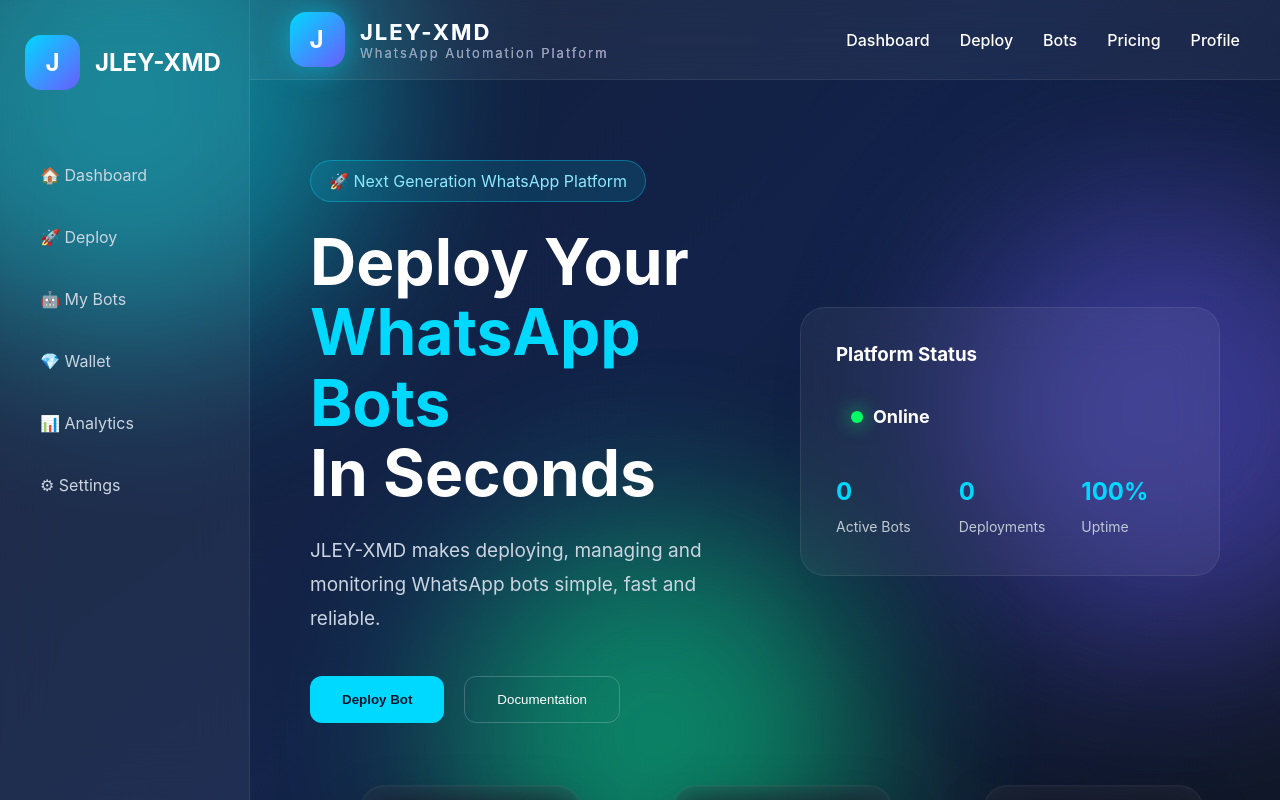
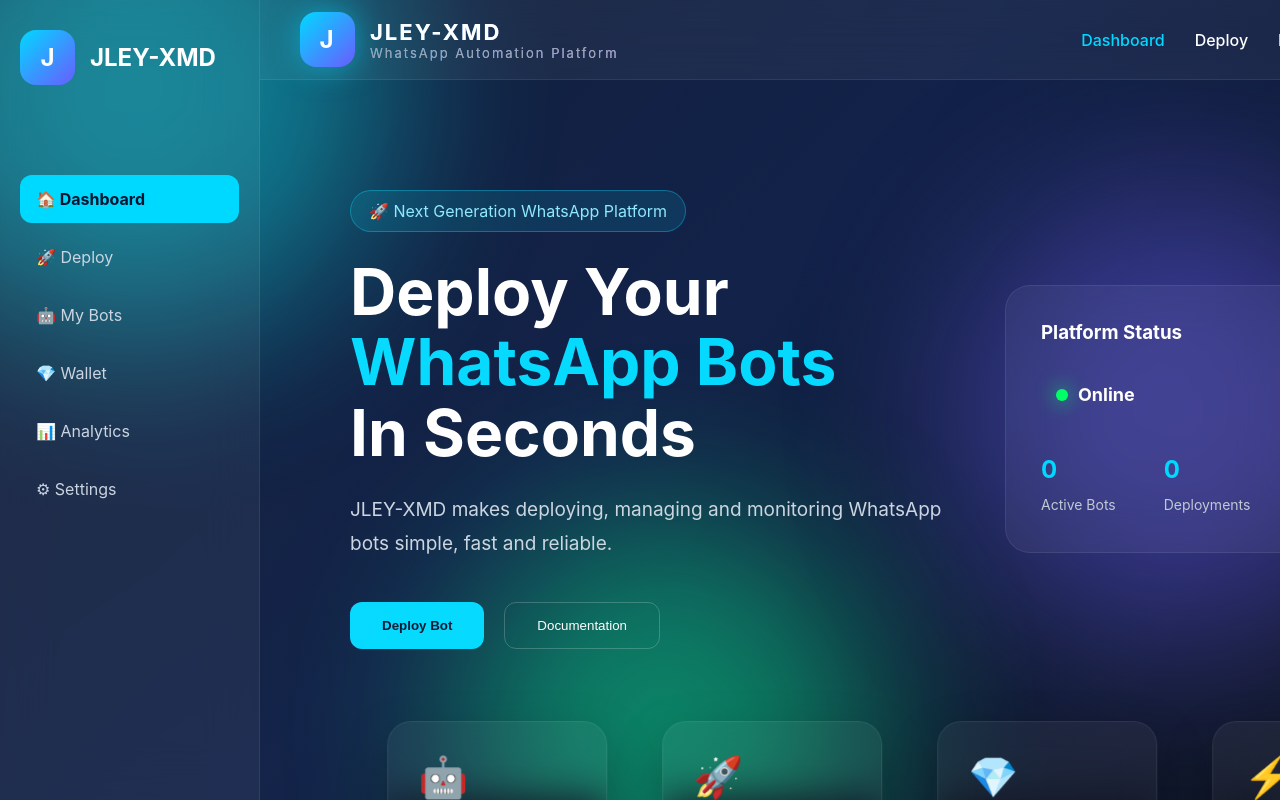
Before and after one commit to J-ley644/jley-xmd, a React (Vite) app in the folder dashboard/client/: page / in a window 1280 px wide. Shown: the top 800 px of the page. Built offline with nearby package versions, Linux system fonts and the light colour scheme; no server answers.

Commit message:
Build responsive dashboard layout and mobile navigation

```diff
--- a/dashboard/client/src/App.jsx
+++ b/dashboard/client/src/App.jsx
@@ -1,15 +1,12 @@
 import "./App.css";
 
-import Sidebar from "./components/Sidebar";
-import Navbar from "./components/Navbar";
-import AppRoutes from "./routes/AppRoutes";
-import Footer from "./components/Footer";
+import Layout from "./components/Layout";
 
 function App() {
 
     return (
 
-        <div className="app-shell">
+        <>
 
             <div className="animated-bg">
 
@@ -19,28 +16,9 @@
 
             </div>
 
+            <Layout />
 
-            <Sidebar />
-
-
-            <div className="main-content">
-
-                <Navbar />
-
-                <div className="page-content">
-
-                    <AppRoutes />
-
-                </div>
-
-
-                <Footer />
-
-
-            </div>
-
-
-        </div>
+        </>
 
     );
 
--- /dev/null
+++ b/dashboard/client/src/components/Layout.css
@@ -0,0 +1,61 @@
+.layout{
+
+    display:flex;
+
+    min-height:100vh;
+
+}
+
+.layout-main{
+
+    flex:1;
+
+    margin-left:260px;
+
+    display:flex;
+
+    flex-direction:column;
+
+    min-height:100vh;
+
+}
+
+.layout-content{
+
+    flex:1;
+
+    width:100%;
+
+    padding:30px;
+
+    overflow-x:hidden;
+
+}
+
+@media (max-width:900px){
+
+    .layout-main{
+
+        margin-left:80px;
+
+    }
+
+}
+
+@media (max-width:768px){
+
+    .layout-main{
+
+        margin-left:0;
+
+        width:100%;
+
+    }
+
+    .layout-content{
+
+        padding:20px 15px;
+
+    }
+
+}
--- /dev/null
+++ b/dashboard/client/src/components/Layout.jsx
@@ -0,0 +1,30 @@
+import Sidebar from "./Sidebar";
+import Navbar from "./Navbar";
+import Footer from "./Footer";
+import AppRoutes from "../routes/AppRoutes";
+
+import "./Layout.css";
+
+function Layout() {
+    return (
+        <div className="layout">
+
+            <Sidebar />
+
+            <div className="layout-main">
+
+                <Navbar />
+
+                <main className="layout-content">
+                    <AppRoutes />
+                </main>
+
+                <Footer />
+
+            </div>
+
+        </div>
+    );
+}
+
+export default Layout;
--- /dev/null
+++ b/dashboard/client/src/components/MobileSidebar.css
@@ -0,0 +1,128 @@
+.mobile-overlay{
+
+    position:fixed;
+
+    inset:0;
+
+    background:rgba(0,0,0,.45);
+
+    opacity:0;
+
+    visibility:hidden;
+
+    transition:.3s;
+
+    z-index:999;
+
+}
+
+.mobile-overlay.show{
+
+    opacity:1;
+
+    visibility:visible;
+
+}
+
+.mobile-sidebar{
+
+    position:fixed;
+
+    top:0;
+
+    left:-280px;
+
+    width:260px;
+
+    height:100vh;
+
+    background:#07142f;
+
+    padding:25px;
+
+    transition:.3s;
+
+    z-index:1000;
+
+}
+
+.mobile-sidebar.open{
+
+    left:0;
+
+}
+
+.mobile-header{
+
+    display:flex;
+
+    justify-content:space-between;
+
+    align-items:center;
+
+    margin-bottom:40px;
+
+}
+
+.mobile-header h2{
+
+    color:white;
+
+}
+
+.mobile-header button{
+
+    background:none;
+
+    border:none;
+
+    color:white;
+
+    font-size:26px;
+
+    cursor:pointer;
+
+}
+
+.mobile-sidebar nav{
+
+    display:flex;
+
+    flex-direction:column;
+
+    gap:12px;
+
+}
+
+.mobile-sidebar a{
+
+    color:#cbd5e1;
+
+    text-decoration:none;
+
+    padding:14px;
+
+    border-radius:12px;
+
+}
+
+.mobile-sidebar a.active{
+
+    background:#00d9ff;
+
+    color:#07142f;
+
+    font-weight:bold;
+
+}
+
+@media(min-width:769px){
+
+    .mobile-sidebar,
+    .mobile-overlay{
+
+        display:none;
+
+    }
+
+}
--- /dev/null
+++ b/dashboard/client/src/components/MobileSidebar.jsx
@@ -0,0 +1,63 @@
+import { NavLink } from "react-router-dom";
+import "./MobileSidebar.css";
+
+function MobileSidebar({ open, setOpen }) {
+
+    return (
+
+        <>
+
+            <div
+                className={`mobile-overlay ${open ? "show" : ""}`}
+                onClick={() => setOpen(false)}
+            ></div>
+
+            <aside className={`mobile-sidebar ${open ? "open" : ""}`}>
+
+                <div className="mobile-header">
+
+                    <h2>JLEY-XMD</h2>
+
+                    <button onClick={() => setOpen(false)}>
+                        ✕
+                    </button>
+
+                </div>
+
+                <nav>
+
+                    <NavLink to="/" onClick={() => setOpen(false)}>
+                        🏠 Dashboard
+                    </NavLink>
+
+                    <NavLink to="/deploy" onClick={() => setOpen(false)}>
+                        🚀 Deploy
+                    </NavLink>
+
+                    <NavLink to="/bots" onClick={() => setOpen(false)}>
+                        🤖 My Bots
+                    </NavLink>
+
+                    <NavLink to="/wallet" onClick={() => setOpen(false)}>
+                        💎 Wallet
+                    </NavLink>
+
+                    <NavLink to="/analytics" onClick={() => setOpen(false)}>
+                        📊 Analytics
+                    </NavLink>
+
+                    <NavLink to="/settings" onClick={() => setOpen(false)}>
+                        ⚙ Settings
+                    </NavLink>
+
+                </nav>
+
+            </aside>
+
+        </>
+
+    );
+
+}
+
+export default MobileSidebar;
--- a/dashboard/client/src/components/Navbar.css
+++ b/dashboard/client/src/components/Navbar.css
@@ -62,8 +62,7 @@
 
     color:white;
 
-    box-shadow:
-        0 0 30px rgba(0,217,255,.5);
+    box-shadow:0 0 30px rgba(0,217,255,.5);
 
 }
 
@@ -89,9 +88,7 @@
 
     gap:30px;
 
-    flex-wrap:wrap;
-
-    justify-content:flex-end;
+    align-items:center;
 
 }
 
@@ -113,13 +110,37 @@
 
 }
 
+.nav-links a.active{
+
+    color:#00d9ff;
+
+}
+
+.menu-btn{
+
+    display:none;
+
+    background:none;
+
+    border:none;
+
+    color:white;
+
+    font-size:30px;
+
+    cursor:pointer;
+
+    margin-right:15px;
+
+}
+
 /* Tablet */
 
 @media (max-width:900px){
 
     .navbar{
 
-    padding:20px;
+        padding:0 20px;
 
     }
 
@@ -137,61 +158,53 @@
 
 }
 
-/* Phone */
+/* Mobile */
 
 @media (max-width:768px){
 
     .navbar{
 
-    flex-direction:column;
+        padding:0 15px;
 
-    align-items:flex-start;
+        min-height:70px;
 
-    gap:18px;
+    }
 
-    padding:20px;
+    .menu-btn{
+
+        display:block;
 
     }
 
     .logo{
 
-    width:100%;
+        flex:1;
 
     }
 
     .logo-icon{
 
-    width:48px;
+        width:45px;
 
-    height:48px;
+        height:45px;
 
     }
 
     .logo h2{
 
-    font-size:20px;
+        font-size:18px;
 
     }
 
     .logo p{
 
-    font-size:12px;
+        display:none;
 
     }
 
     .nav-links{
 
-    width:100%;
-
-    justify-content:center;
-
-    gap:15px;
-
-}
-
-.nav-links a{
-
-    padding:8px 12px;
+        display:none;
 
     }
 
--- a/dashboard/client/src/components/Navbar.jsx
+++ b/dashboard/client/src/components/Navbar.jsx
@@ -1,10 +1,24 @@
 import "./Navbar.css";
+import { useState } from "react";
+import { NavLink } from "react-router-dom";
+import MobileSidebar from "./MobileSidebar";
 
 function Navbar() {
 
+    const [open, setOpen] = useState(false);
+
     return (
 
+        <>
+
             <header className="navbar">
+
+                <button
+                    className="menu-btn"
+                    onClick={() => setOpen(true)}
+                >
+                    ☰
+                </button>
 
                 <div className="logo">
 
@@ -24,19 +38,36 @@
 
                 <div className="nav-links">
 
-                <a href="/">Dashboard</a>
+                    <NavLink to="/">
+                        Dashboard
+                    </NavLink>
 
-                <a href="/deploy">Deploy</a>
+                    <NavLink to="/deploy">
+                        Deploy
+                    </NavLink>
 
-                <a href="/bots">Bots</a>
+                    <NavLink to="/bots">
+                        Bots
+                    </NavLink>
 
-                <a href="/pricing">Pricing</a>
+                    <NavLink to="/pricing">
+                        Pricing
+                    </NavLink>
 
-                <a href="/profile">Profile</a>
+                    <NavLink to="/profile">
+                        Profile
+                    </NavLink>
 
                 </div>
 
             </header>
+
+            <MobileSidebar
+                open={open}
+                setOpen={setOpen}
+            />
+
+        </>
 
     );
 
--- a/dashboard/client/src/components/Sidebar.css
+++ b/dashboard/client/src/components/Sidebar.css
@@ -1,16 +1,15 @@
 .sidebar{
-
-    width:250px;
-
-    min-height:100vh;
 
     position:fixed;
 
     left:0;
-
     top:0;
 
-    z-index:1000;
+    width:260px;
+    height:100vh;
+
+    display:flex;
+    flex-direction:column;
 
     backdrop-filter:blur(25px);
 
@@ -18,9 +17,11 @@
 
     border-right:1px solid rgba(255,255,255,.08);
 
-    padding:35px 25px;
+    padding:30px 20px;
 
-    transition:.35s;
+    z-index:1000;
+
+    transition:.3s;
 
 }
 
@@ -32,7 +33,7 @@
 
     gap:15px;
 
-    margin-bottom:60px;
+    margin-bottom:50px;
 
 }
 
@@ -42,21 +43,23 @@
 
     height:55px;
 
-    border-radius:16px;
-
-    background:linear-gradient(135deg,#00d9ff,#6a5cff);
-
     display:flex;
 
     align-items:center;
 
     justify-content:center;
 
+    border-radius:16px;
+
+    background:linear-gradient(
+        135deg,
+        #00d9ff,
+        #6a5cff
+    );
+
     font-size:24px;
 
     font-weight:bold;
-
-    color:white;
 
 }
 
@@ -72,110 +75,80 @@
 
     flex-direction:column;
 
-    gap:12px;
+    gap:10px;
 
 }
 
-.sidebar a{
+.sidebar nav a{
 
     color:#cbd5e1;
 
     text-decoration:none;
 
-    padding:15px;
+    padding:14px 16px;
 
     border-radius:12px;
 
-    transition:.3s;
+    transition:.25s;
 
 }
 
-.sidebar a:hover{
+.sidebar nav a:hover{
 
-    background:rgba(0,217,255,.15);
+    background:rgba(0,217,255,.12);
 
     color:white;
 
 }
 
-/* Desktop */
+.sidebar nav a.active{
 
-@media (min-width:901px){
+    background:#00d9ff;
 
-.main-content{
+    color:#07142f;
 
-    margin-left:250px;
-
-}
+    font-weight:700;
 
 }
 
 /* Tablet */
 
-@media (max-width:900px){
+@media(max-width:900px){
 
-.sidebar{
+    .sidebar{
 
-    width:220px;
+        width:80px;
 
-}
+        padding:25px 10px;
 
-.main-content{
+    }
 
-    margin-left:220px;
+    .sidebar h2{
 
-}
+        display:none;
+
+    }
+
+    .sidebar nav a{
+
+        text-align:center;
+
+        padding:14px 8px;
+
+        font-size:20px;
+
+    }
 
 }
 
 /* Phone */
 
-@media (max-width:768px){
+@media(max-width:768px){
 
-.sidebar{
+    .sidebar{
 
-    width:100%;
+        display:none;
 
-    height:auto;
-
-    position:relative;
-
-    min-height:auto;
-
-    padding:20px;
-
-    border-right:none;
-
-    border-bottom:1px solid rgba(255,255,255,.08);
+    }
 
 }
-
-.sidebar-logo{
-
-    margin-bottom:25px;
-
-}
-
-.sidebar nav{
-
-    flex-direction:row;
-
-    flex-wrap:wrap;
-
-    justify-content:center;
-
-}
-
-.sidebar a{
-
-    padding:10px 14px;
-
-}
-
-.main-content{
-
-    margin-left:0;
-
-}
-
-}
--- a/dashboard/client/src/components/Sidebar.jsx
+++ b/dashboard/client/src/components/Sidebar.jsx
@@ -1,3 +1,4 @@
+import { NavLink } from "react-router-dom";
 import "./Sidebar.css";
 
 function Sidebar() {
@@ -18,17 +19,29 @@
 
             <nav>
 
-                <a href="/">🏠 Dashboard</a>
+                <NavLink to="/">
+                    🏠 Dashboard
+                </NavLink>
 
-                <a href="/deploy">🚀 Deploy</a>
+                <NavLink to="/deploy">
+                    🚀 Deploy
+                </NavLink>
 
-                <a href="/bots">🤖 My Bots</a>
+                <NavLink to="/bots">
+                    🤖 My Bots
+                </NavLink>
 
-                <a href="/wallet">💎 Wallet</a>
+                <NavLink to="/wallet">
+                    💎 Wallet
+                </NavLink>
 
-                <a href="/analytics">📊 Analytics</a>
+                <NavLink to="/analytics">
+                    📊 Analytics
+                </NavLink>
 
-                <a href="/settings">⚙ Settings</a>
+                <NavLink to="/settings">
+                    ⚙ Settings
+                </NavLink>
 
             </nav>
 
```
Lines whose indentation alone changed are shown as unchanged.
